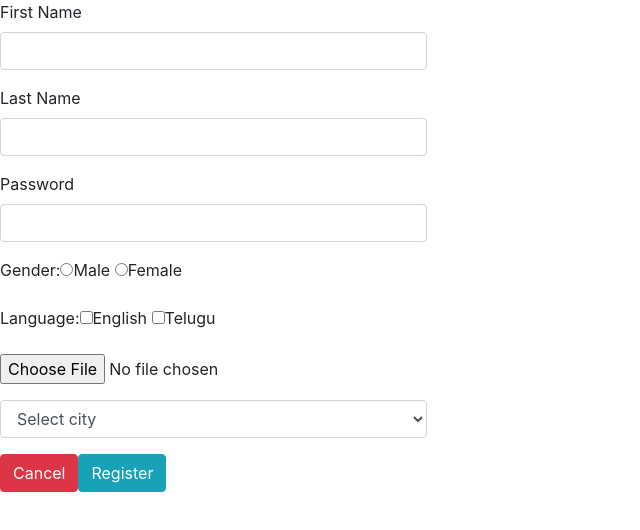
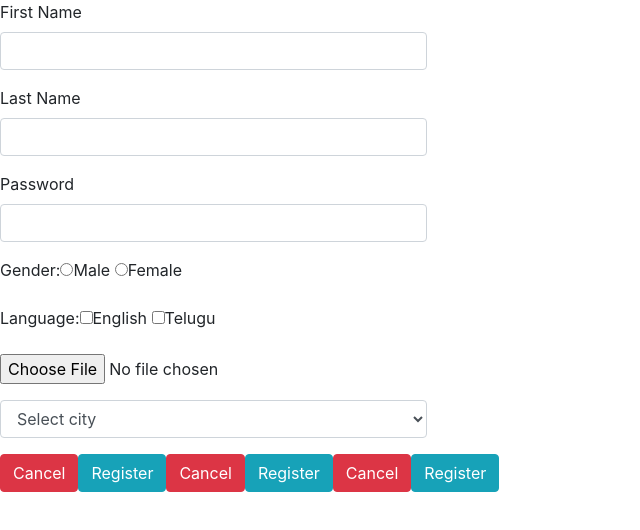
Before and after one commit to raghuk9529/reactiveForms, an Angular app: page / in a window 1280 px wide. Shown: the top 530 px of the page, without its empty margins (0-640 px from the left). Built offline with nearby package versions, Linux system fonts and the light colour scheme.

Commit message:
adding buttons

```diff
--- a/src/app/app.component.html
+++ b/src/app/app.component.html
@@ -51,6 +51,10 @@
   <div class="form-group">
         <button  class="btn btn-danger">Cancel</button>
       <button  class="btn btn-info">Register</button>
+      <button  class="btn btn-danger">Cancel</button>
+      <button  class="btn btn-info">Register</button>
+      <button  class="btn btn-danger">Cancel</button>
+      <button  class="btn btn-info">Register</button>
 
   </div>
 </form>
```
